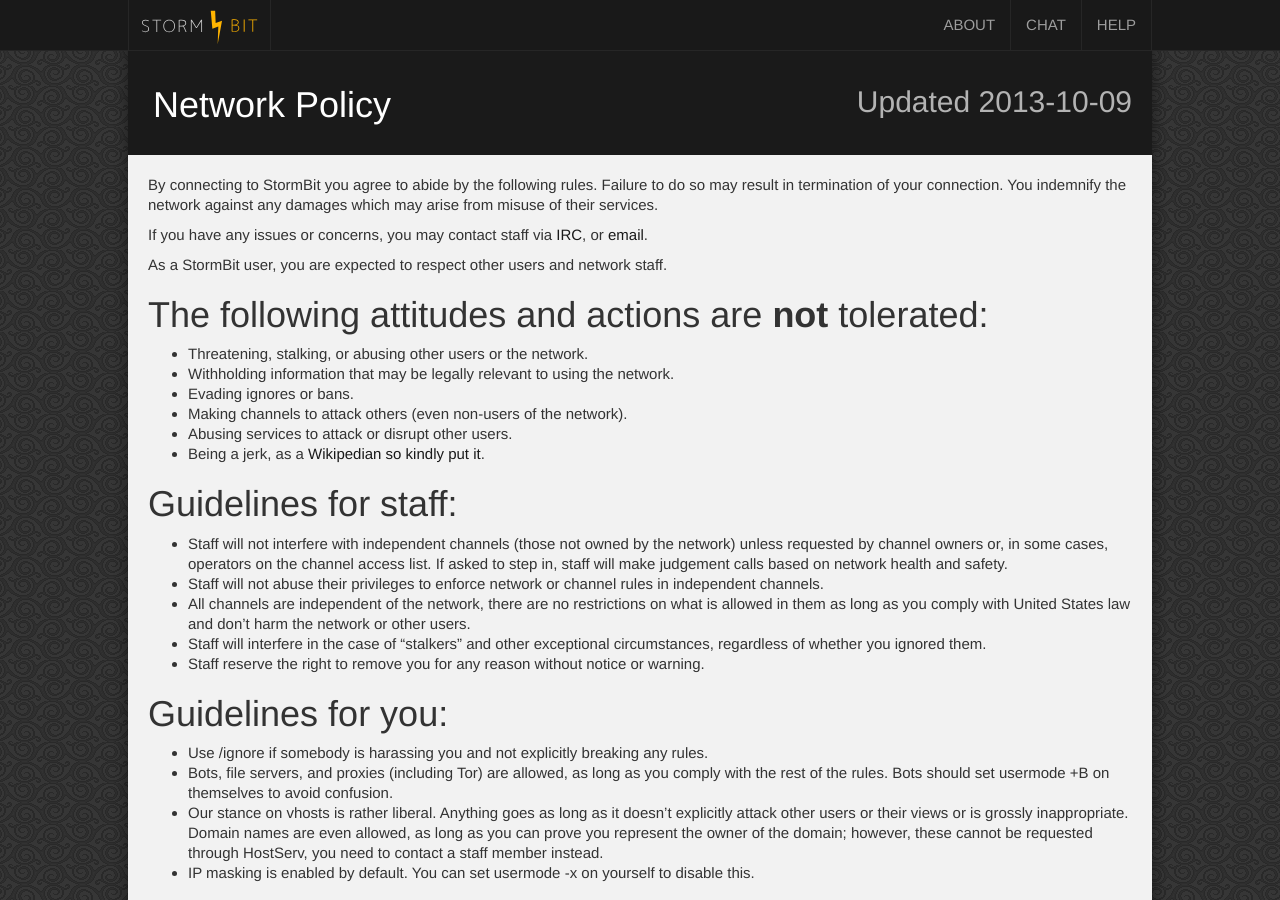
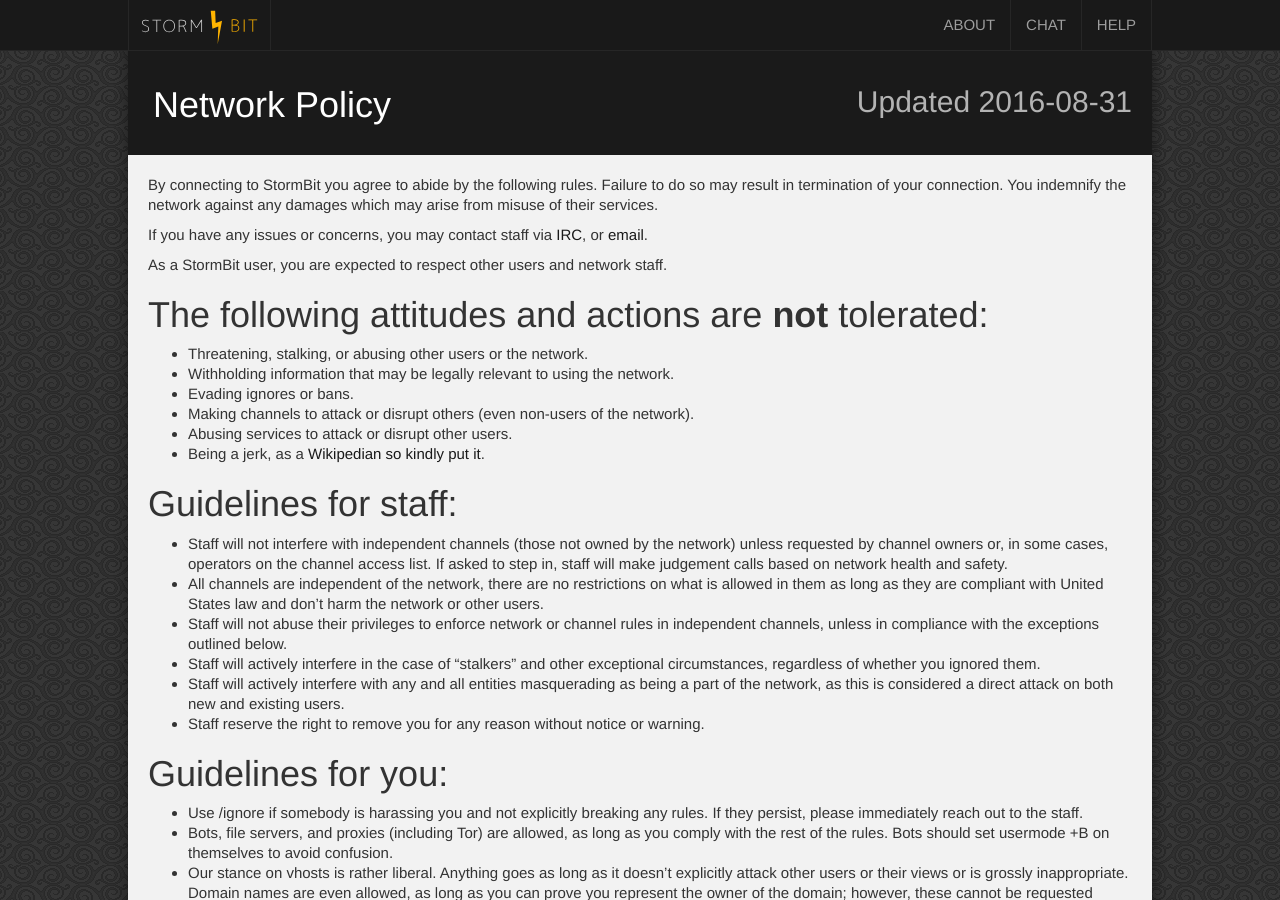
Before and after one commit to StormBit/stormbit.github.io, a Jekyll site: the page built from help/policies.md, in a window 1280 px wide and 900 px high. Built offline with Jekyll 4.4.1, drawn with Linux system fonts in a browser that asks for light colours; nearby versions of some CDN libraries; some of the changed text lies outside the part shown.

Commit message:
Late 2016 amendments
Various amendments to our policies that we have been talking about this year.

```diff
--- a/help/policies.md
+++ b/help/policies.md
@@ -1,7 +1,7 @@
 ---
 layout: page
 title: Network Policy
-subtitle: Updated 2013-10-09
+subtitle: Updated 2016-08-31
 ---
 
 By connecting to StormBit you agree to abide by the following rules.
@@ -20,7 +20,7 @@
 - Threatening, stalking, or abusing other users or the network.
 - Withholding information that may be legally relevant to using the network.
 - Evading ignores or bans.
-- Making channels to attack others (even non-users of the network).
+- Making channels to attack or disrupt others (even non-users of the network).
 - Abusing services to attack or disrupt other users.
 - Being a jerk, as a
   [Wikipedian so kindly put it](http://meta.wikimedia.org/wiki/Don't_be_a_jerk).
@@ -31,20 +31,23 @@
   network) unless requested by channel owners or, in some cases, operators
   on the channel access list. If asked to step in, staff will make judgement
   calls based on network health and safety.
+- All channels are independent of the network, there are no restrictions on
+  what is allowed in them as long as they are compliant with United States law and
+  don't harm the network or other users.
 - Staff will not abuse their privileges to enforce network or channel rules in
-  independent channels.
-- All channels are independent of the network, there are no restrictions on
-  what is allowed in them as long as you comply with United States law and
-  don't harm the network or other users.
-- Staff will interfere in the case of "stalkers" and other exceptional
+  independent channels, unless in compliance with the exceptions outlined below.
+- Staff will actively interfere in the case of "stalkers" and other exceptional
   circumstances, regardless of whether you ignored them.
+- Staff will actively interfere with any and all entities masquerading as being
+  a part of the network, as this is considered a direct attack on both
+  new and existing users.
 - Staff reserve the right to remove you for any reason without notice or
   warning.
 
 # Guidelines for you:
 
 - Use /ignore if somebody is harassing you and not explicitly breaking any
-  rules.
+  rules.  If they persist, please immediately reach out to the staff.
 - Bots, file servers, and proxies (including Tor) are allowed, as long as you
   comply with the rest of the rules. Bots should set usermode +B on
   themselves to avoid confusion.
@@ -53,5 +56,12 @@
   Domain names are even allowed, as long as you can prove you represent the
   owner of the domain; however, these cannot be requested through HostServ,
   you need to contact a staff member instead.
+- With vhosts, we only ask that you keep it sane.  Explicit vhosts are completely
+  allowed, however consider that this is shown to any and all users upon joining a
+  channel.
+- If found to be in breach of the rules, and this breach is considered negligible
+  or an accident, the network staff may message you with a warning.  Failure to comply
+  or repeat offenses may result in a ban.
+  not be taken as lightly.  Don't re-offend!
 - IP masking is enabled by default. You can set usermode -x on yourself to
   disable this.
```
